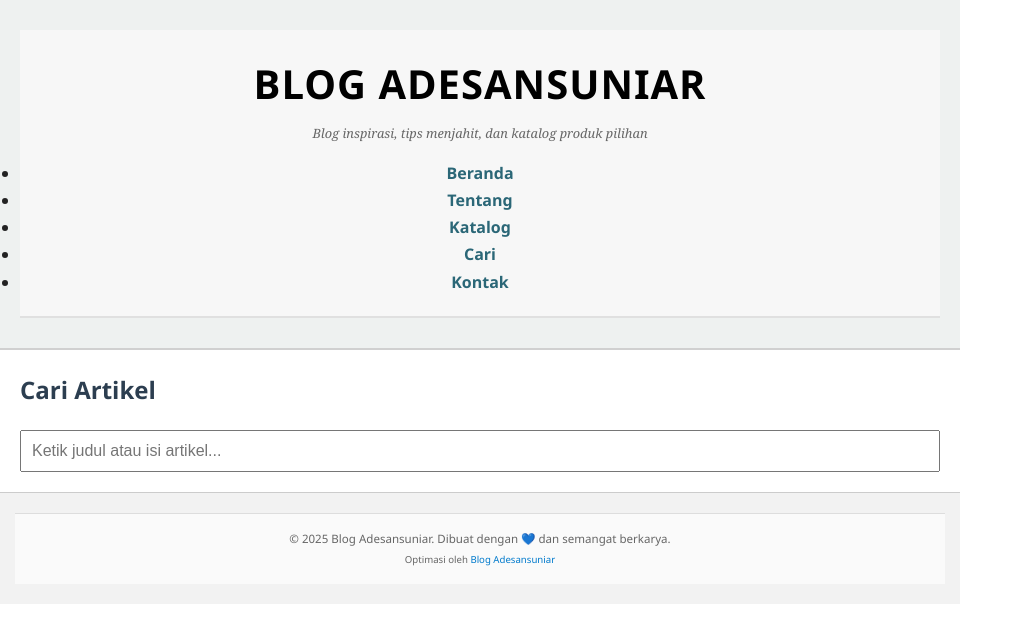
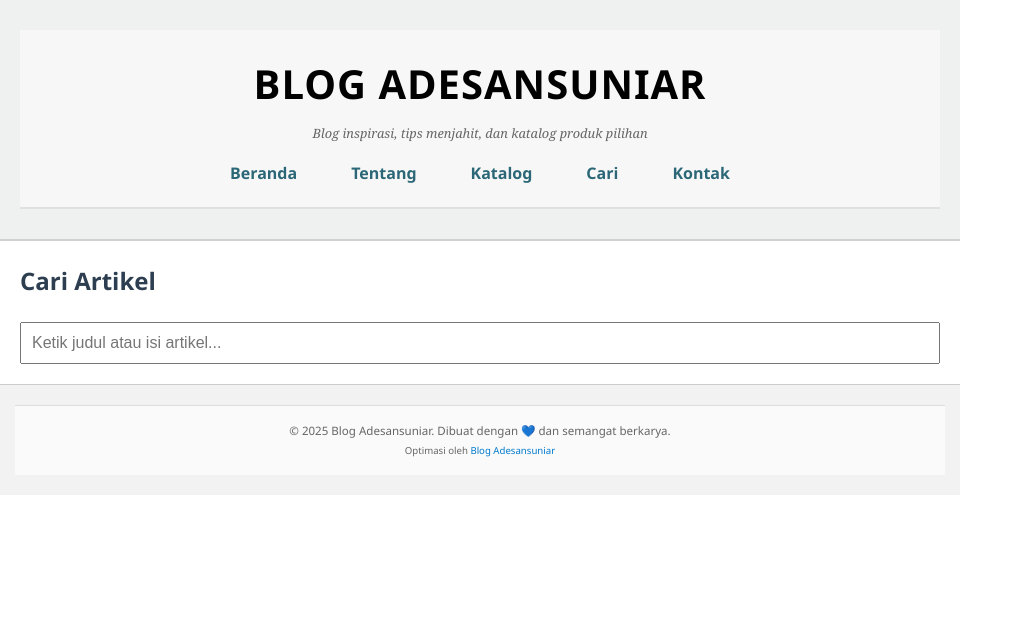
Before and after one commit to adesansuniar/blog-adesansuniar, a Jekyll site: the page built from search.html, in a window 1280 px wide. Shown: the top 643 px of the page, without its empty margins (0-1023 px from the left). Built offline with Jekyll 4.4.1, drawn with Linux system fonts in a browser that asks for light colours; some web fonts are replaced.

Commit message:
Update style.css

```diff
--- a/assets/css/style.css
+++ b/assets/css/style.css
@@ -137,3 +137,45 @@ footer a:hover {
     font-size: 0.8em;
   }
 }
+.main-nav ul {
+  list-style: none;
+  padding: 0;
+  margin: 0;
+  display: flex;
+  justify-content: center;
+  flex-wrap: wrap;
+  gap: 10px;
+}
+
+.main-nav li {
+  display: inline;
+}
+
+.main-nav a {
+  color: #2b6777;
+  font-weight: bold;
+  padding: 6px 12px;
+  text-decoration: none;
+  border-radius: 5px;
+  transition: background 0.3s ease;
+}
+
+.main-nav a:hover {
+  background-color: #e0f0f5;
+  text-decoration: underline;
+}
+
+/* Mobile Responsive Adjustment */
+@media (max-width: 480px) {
+  .main-nav ul {
+    flex-direction: column;
+    align-items: center;
+    gap: 8px;
+  }
+
+  .main-nav a {
+    display: block;
+    width: 100%;
+    text-align: center;
+  }
+}
```
